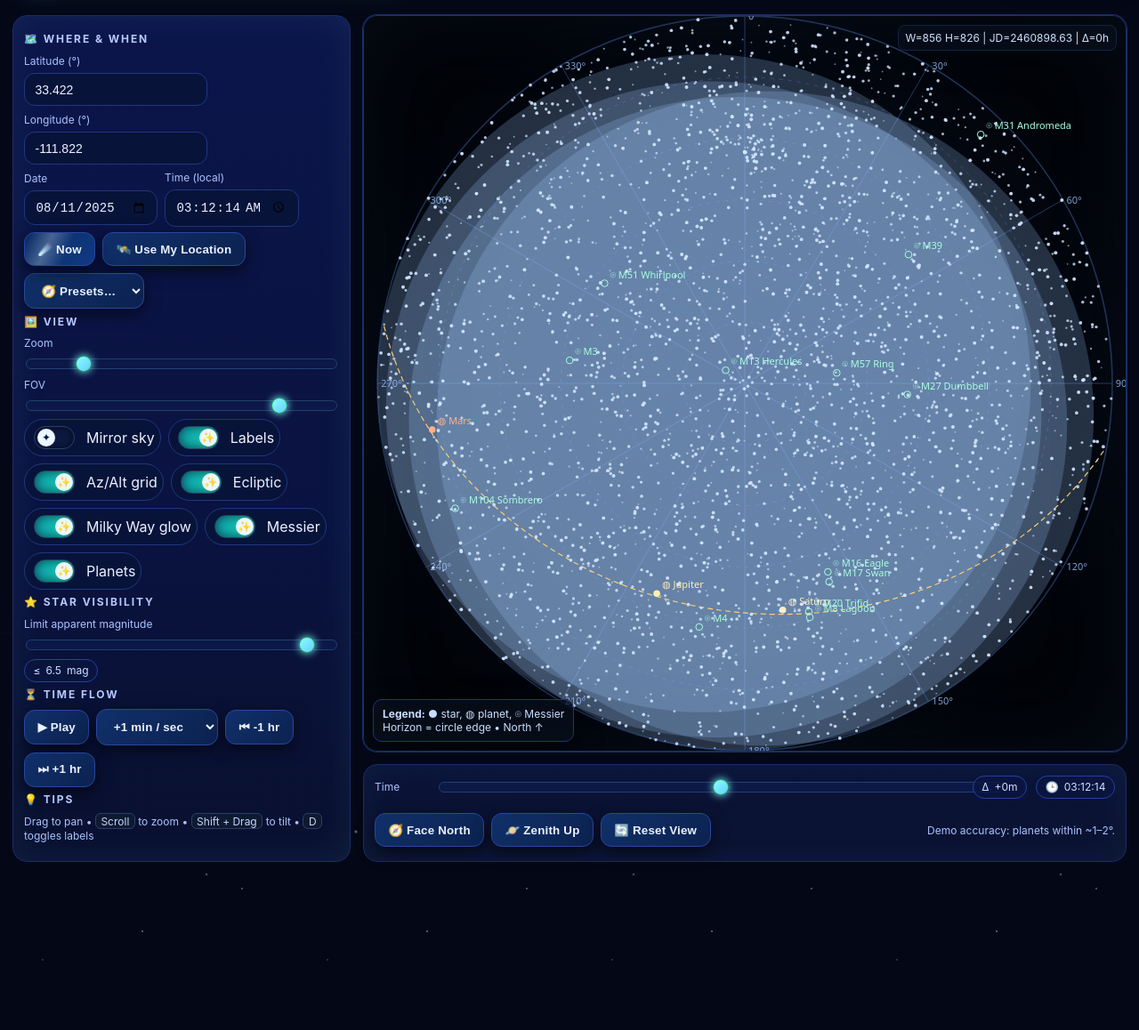
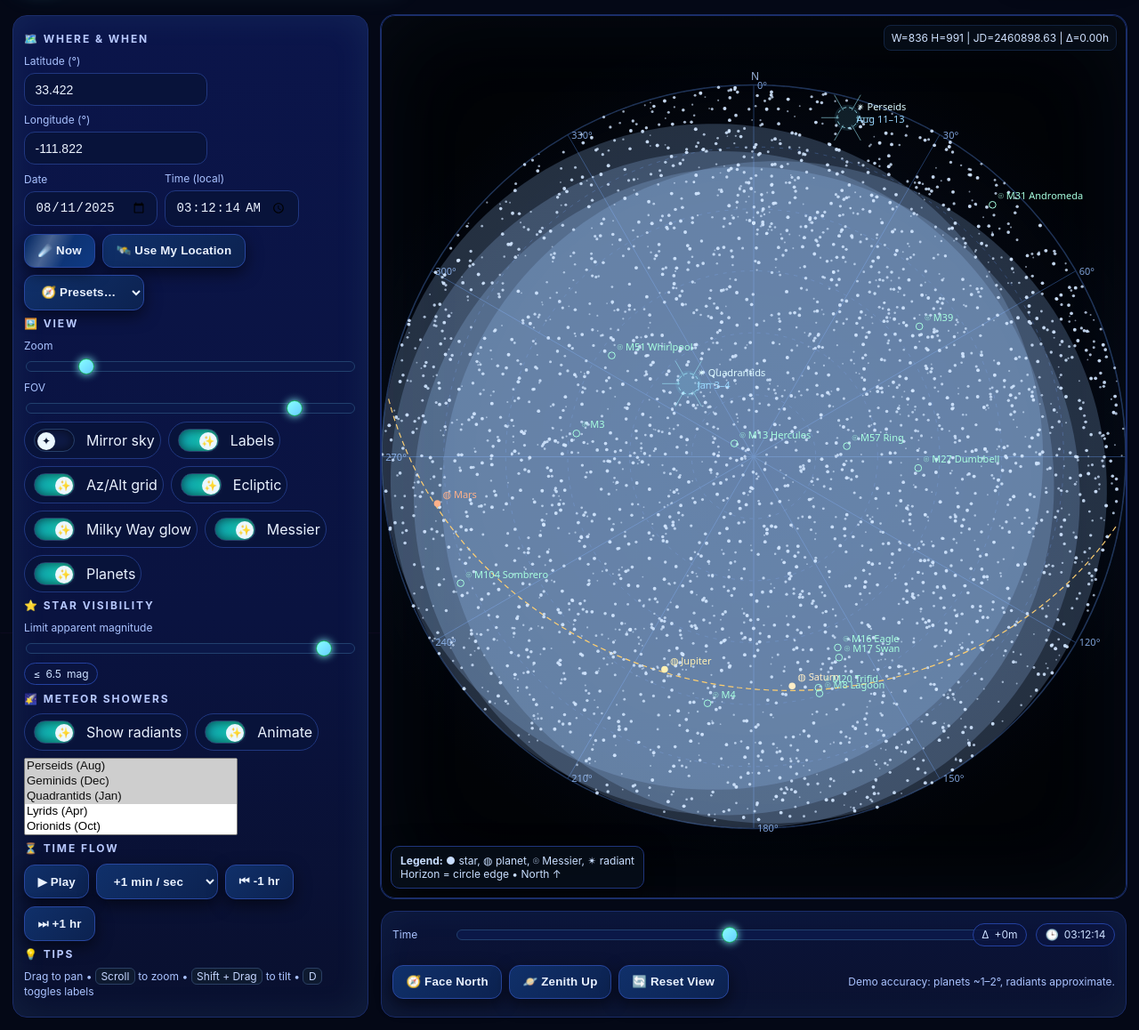
Before and after one commit to lightbuckets/NightSky, a plain HTML site: page index.html in a window 1280 px wide. Shown: the part 89-1247 px from the top of the page at 89% size. Before the commit the page ends 1072 px from the top, so only its background shows below. Drawn offline with Linux system fonts and the light colour scheme; animation ran at ten frames a second.

Commit message:
Add files via upload

```diff
--- a/index.html
+++ b/index.html
@@ -3,7 +3,7 @@
 <head>
 <meta charset="utf-8" />
 <meta name="viewport" content="width=device-width,initial-scale=1" />
-<title>Pocket Planetarium — v1.8 (Cosmic+ UltraSafe)</title>
+<title>Pocket Planetarium — v1.9 (Cosmic+ UltraSafe)</title>
 <style>
 /* ===== Cosmic+ Theme ===== */
 :root{
@@ -39,7 +39,7 @@ body::before{
 @keyframes twinkle{ 0%,100%{opacity:.55} 50%{opacity:.9} }
 
 /* Layout */
-#app{display:grid;grid-template-rows:78px 1fr 110px;grid-template-columns:380px 1fr;gap:14px;min-height:100vh;padding:14px;box-sizing:border-box}
+#app{display:grid;grid-template-rows:78px 1fr 120px;grid-template-columns:400px 1fr;gap:14px;min-height:100vh;padding:14px;box-sizing:border-box}
 header{grid-column:1/-1;display:flex;align-items:center;gap:12px}
 #brand{display:flex;align-items:center;gap:10px;padding:10px 12px;border-radius:14px;background:linear-gradient(180deg,#09133b,#08112e);border:1px solid var(--edge);box-shadow:0 0 16px #000 inset, 0 0 28px rgba(126,231,255,.08)}
 #logo{width:38px;height:38px;border-radius:50%;background:radial-gradient(circle at 30% 30%, #b8fff7 0%, #6dd3ff 40%, #2a4bff 60%, #001637 72%); box-shadow:0 0 24px #69f2ff88}
@@ -55,10 +55,10 @@ header h1{margin:0;font-weight:900;letter-spacing:.3px;text-shadow:0 0 18px rgba
 }
 #sky{width:100%;height:100%;display:block;cursor:grab}
 #overlay{position:absolute;inset:0;pointer-events:none}
-#bottom{grid-row:3;grid-column:2;display:grid;grid-template-rows:auto auto;gap:10px;align-items:center;background:linear-gradient(180deg,#0a1338 0,#0b1230 100%);border:1px solid var(--edge);border-radius:16px;padding:12px;box-shadow:inset 0 0 40px rgba(126,231,255,.05)}
+#bottom{grid-row:3;grid-column:2;display:grid;grid-template-rows:auto auto;gap:12px;align-items:center;background:linear-gradient(180deg,#0a1338 0,#0b1230 100%);border:1px solid var(--edge);border-radius:16px;padding:12px;box-shadow:inset 0 0 40px rgba(126,231,255,.05)}
 
 .panel h3{margin:.4rem 0 .6rem;font-size:12px;color:#b8c9ff;text-transform:uppercase;letter-spacing:.16em}
-.row{display:flex;gap:8px;align-items:center;flex-wrap:wrap;margin:.4rem 0}
+.row{display:flex;gap:8px;align-items:center;flex-wrap:wrap;margin:.45rem 0}
 .field{display:flex;flex-direction:column;gap:6px;min-width:150px}
 .field label{font-size:12px;color:var(--muted)}
 .field input,.field select{background:#08133a;border:1px solid #203780;color:var(--ink);border-radius:12px;padding:.6rem .72rem;font-size:14px;outline:none;transition:.15s}
@@ -97,6 +97,9 @@ canvas{image-rendering:optimizeSpeed;image-rendering:crisp-edges}
 .range{appearance:none;width:100%;height:10px;border-radius:999px;background:#0b1848;border:1px solid #21406e;outline:none}
 .range::-webkit-slider-thumb{appearance:none;width:18px;height:18px;border-radius:50%;background:linear-gradient(135deg,#8ff,#6cf);border:1px solid #2b6;box-shadow:0 0 10px #8ff}
 .range::-moz-range-thumb{width:18px;height:18px;border-radius:50%;background:linear-gradient(135deg,#8ff,#6cf);border:1px solid #2b6;box-shadow:0 0 10px #8ff}
+
+/* Meteor radiant label badge */
+.badgelite{display:inline-block;padding:.12rem .4rem;border:1px solid #2a4ba0;border-radius:999px;background:#08133a;color:#cfe1ff;font-size:11px}
 </style>
 </head>
 <body>
@@ -107,7 +110,7 @@ canvas{image-rendering:optimizeSpeed;image-rendering:crisp-edges}
       <div id="logo"></div>
       <h1>🪐 Pocket Planetarium</h1>
     </div>
-    <span class="badge">v1.8 Cosmic+ UltraSafe</span>
+    <span class="badge">v1.9 Cosmic+ UltraSafe</span>
     <span class="pill">W×H <span id="wh">—</span></span>
     <span class="pill">LST <span id="lstRead">—</span></span>
     <span style="flex:1"></span>
@@ -161,6 +164,19 @@ canvas{image-rendering:optimizeSpeed;image-rendering:crisp-edges}
       <span class="pill">≤ <span id="magRead">6.5</span> mag</span>
     </div>
 
+    <h3>🌠 Meteor Showers</h3>
+    <div class="row" id="meteorControls">
+      <label class="toggle"><input id="radiantsToggle" type="checkbox" checked/><span>Show radiants</span></label>
+      <label class="toggle"><input id="animateRadiants" type="checkbox" checked/><span>Animate</span></label>
+      <select id="showerSelect" multiple size="5" style="min-width:240px">
+        <option value="Perseids" selected>Perseids (Aug)</option>
+        <option value="Geminids" selected>Geminids (Dec)</option>
+        <option value="Quadrantids" selected>Quadrantids (Jan)</option>
+        <option value="Lyrids">Lyrids (Apr)</option>
+        <option value="Orionids">Orionids (Oct)</option>
+      </select>
+    </div>
+
     <h3>⏳ Time Flow</h3>
     <div class="row">
       <button id="play" class="btn">▶ Play</button>
@@ -184,7 +200,7 @@ canvas{image-rendering:optimizeSpeed;image-rendering:crisp-edges}
     <canvas id="sky"></canvas>
     <canvas id="overlay"></canvas>
     <div class="legend">
-      <div><strong>Legend:</strong> ● star, ◍ planet, ⌾ Messier</div>
+      <div><strong>Legend:</strong> ● star, ◍ planet, ⌾ Messier, ✴ radiant</div>
       <div>Horizon = circle edge • North ↑</div>
     </div>
     <div id="debug">debug: —</div>
@@ -205,7 +221,7 @@ canvas{image-rendering:optimizeSpeed;image-rendering:crisp-edges}
       <button class="btn" id="zenithBtn">🪐 Zenith Up</button>
       <button class="btn" id="resetView">🔄 Reset View</button>
       <span style="flex:1"></span>
-      <span class="note">Demo accuracy: planets within ~1–2°.</span>
+      <span class="note">Demo accuracy: planets ~1–2°, radiants approximate.</span>
     </div>
   </div>
 </div>
@@ -288,8 +304,8 @@ function geocentricEquatorial(name, jd){
   return {ra, dec};
 }
 
-// ===== Stars & Messier =====
-function seededRandom(seed){ let t=seed>>>0; return function(){ t=(t+0x6D2B79F5)|0; let r=Math.imul(t^(t>>>15),1|t); r^=r+Math.imul(r^(r>>>7),61|r); return ((r^(r>>>14))>>>0)/4294967296; };}
+// ===== Stars, Messier, Meteor Radiants =====
+function seededRandom(seed){ let t=seed>>>0; return function(){ t=(t+0x6D2B79F5)|0; let r=Math.imul(t^(t>>>15),1|t); r^=r+Math.imul(r^(r>>>7),61|t); return ((r^(r>>>14))>>>0)/4294967296; };}
 function makeStars(n=6500, seed=2025){
   const rnd=seededRandom(seed), out=[];
   for(let i=0;i<n;i++){
@@ -315,6 +331,15 @@ const MESSIER=[
  {n:'M38',h:5,m:29, d:35.8},{n:'M39',h:21,m:32, d:48.4},{n:'M104 Sombrero',h:12,m:40, d:-11.6}
 ].map(o=>({name:o.n, ra:raRad(o.h,o.m), dec:o.d*DEG}));
 
+/* Meteor shower radiants (approximate J2000 values) */
+const RADIANTS = [
+ {name:"Perseids",   ra: (3+4/60)*15*DEG,  dec: 58*DEG,  when:"Aug 11–13"},
+ {name:"Geminids",   ra: (7+28/60)*15*DEG, dec: 33*DEG,  when:"Dec 13–14"},
+ {name:"Quadrantids",ra: (15+28/60)*15*DEG,dec: 49*DEG,  when:"Jan 3–4"},
+ {name:"Lyrids",     ra: (18+4/60)*15*DEG, dec: 34*DEG,  when:"Apr 21–23"},
+ {name:"Orionids",   ra: (6+20/60)*15*DEG, dec: 16*DEG,  when:"Oct 21–22"},
+];
+
 // ===== Drawing & Projection =====
 const sky=document.getElementById('sky');
 const ol=document.getElementById('overlay');
@@ -334,6 +359,8 @@ let offsetSeconds = 0;         // current offset from baseTime (controlled by sc
 let yaw=0, pitch=0, mirror=false;
 let showLabels=true, showGrid=true, showEcliptic=true, showMW=true, showMessier=true, showPlanets=true;
 let magLimit = 6.5;
+let showRadiants = true, animateRadiants = true;
+let selectedShowerNames = new Set(["Perseids","Geminids","Quadrantids"]);
 
 function currentTime(){ return new Date(baseTime.getTime() + offsetSeconds*1000); }
 
@@ -387,7 +414,7 @@ function drawBackground(first=false){
   }
 }
 
-function drawGrid(lstRad){
+function drawGrid(){
   if(!showGrid) return;
   ctx.strokeStyle="#1f3358"; ctx.lineWidth=0.9; ctx.setLineDash([4,6]); ctx.beginPath();
   for(let alt=75*DEG; alt>0; alt-=15*DEG){
@@ -471,7 +498,47 @@ function drawPlanets(){
   }
   ctx.restore();
 }
-function drawInfo(){ octx.clearRect(0,0,W,H); }
+
+// Draw meteor radiants with optional animation (pulsing + spokes)
+function drawRadiants(){
+  if(!showRadiants) return;
+  const phase = animateRadiants ? (Date.now()%2000)/2000 : 0.3;
+  const pulse = 0.6 + 0.4*Math.sin(phase*2*Math.PI);
+  octx.clearRect(0,0,W,H);
+  octx.save();
+  for(const r of RADIANTS){
+    if(!selectedShowerNames.has(r.name)) continue;
+    const {az,alt} = azAltFromRADec(r.ra, r.dec, lat, currentLST);
+    if(alt<=0) continue;
+    const p=project(az,alt); if(!p) continue;
+    const base=8, rad=base + 6*pulse;
+    // glow
+    octx.beginPath(); octx.arc(p.x,p.y,rad+3,0,2*Math.PI);
+    octx.fillStyle="rgba(120,220,255,0.12)"; octx.fill();
+    // ring
+    octx.beginPath(); octx.arc(p.x,p.y,rad,0,2*Math.PI);
+    octx.strokeStyle="rgba(160,240,255,0.8)"; octx.lineWidth=1; octx.setLineDash([4,3]); octx.stroke(); octx.setLineDash([]);
+    // spokes
+    const spokes=6;
+    for(let i=0;i<spokes;i++){
+      const ang = (i/spokes)*2*Math.PI + phase*2*Math.PI;
+      const r1 = rad-2, r2 = rad+18;
+      octx.beginPath();
+      octx.moveTo(p.x + r1*Math.cos(ang), p.y + r1*Math.sin(ang));
+      octx.lineTo(p.x + r2*Math.cos(ang), p.y + r2*Math.sin(ang));
+      octx.strokeStyle="rgba(160,240,255,0.55)"; octx.lineWidth=1; octx.stroke();
+    }
+    // label
+    if(showLabels){
+      octx.fillStyle="#ddfaff"; octx.font="11px system-ui";
+      octx.fillText(`✴ ${r.name}`, p.x+10, p.y-8);
+      octx.fillStyle="#9bd8ff"; octx.fillText(r.when, p.x+10, p.y+6);
+    }
+  }
+  octx.restore();
+}
+
+function drawInfo(){ /* overlay now used by radiants */ }
 
 let currentJD=0, currentLST=0;
 function draw(first=false){
@@ -480,15 +547,17 @@ function draw(first=false){
   currentLST = lst(currentJD, lon);
   lstEl.textContent = hmsFromRad(currentLST);
   clockRead.textContent = `${pad(t.getHours())}:${pad(t.getMinutes())}:${pad(t.getSeconds())}`;
+  ctx.save();
   drawBackground(first);
-  drawGrid(currentLST);
+  drawGrid();
   drawMilkyWay();
   drawEcliptic();
   drawStars();
   drawMessier();
   drawPlanets();
-  drawInfo();
-  debugEl.textContent = `W=${W} H=${H} | JD=${currentJD.toFixed(2)} | Δ=${offsetSeconds/3600}h`;
+  ctx.restore();
+  drawRadiants(); // overlay
+  debugEl.textContent = `W=${W} H=${H} | JD=${currentJD.toFixed(2)} | Δ=${(offsetSeconds/3600).toFixed(2)}h`;
 }
 
 // ===== Interactions =====
@@ -550,6 +619,15 @@ const magSlider = document.getElementById('magLimit');
 const magRead = document.getElementById('magRead');
 magSlider.oninput = (e)=>{ magLimit=parseFloat(e.target.value); magRead.textContent=magLimit.toFixed(1); draw(); };
 
+// Meteor controls
+document.getElementById('radiantsToggle').onchange = (e)=>{ showRadiants = e.target.checked; draw(); };
+document.getElementById('animateRadiants').onchange = (e)=>{ animateRadiants = e.target.checked; };
+const showerSelect = document.getElementById('showerSelect');
+showerSelect.addEventListener('change', ()=>{
+  selectedShowerNames = new Set(Array.from(showerSelect.selectedOptions).map(o=>o.value));
+  draw();
+});
+
 // Time scrubber
 const scrub = document.getElementById('timeScrub');
 function updateDeltaRead(){
@@ -609,7 +687,6 @@ function tick(){
   const dt = (now - lastT)/1000; lastT = now;
   if(playing){
     offsetSeconds += rate * dt; // rate = sim seconds per real second
-    // clamp slider range for UX; extend if needed
     offsetSeconds = Math.max(parseInt(scrub.min,10), Math.min(parseInt(scrub.max,10), offsetSeconds));
     scrub.value = Math.round(offsetSeconds);
     updateDeltaRead();
@@ -624,9 +701,7 @@ function tick(){
 
 // Init robust sizing
 function init(){
-  // Populate now & draw once
   setNow();
-  // Triple RAF + ResizeObserver + fallback
   requestAnimationFrame(()=>requestAnimationFrame(()=>requestAnimationFrame(()=>{
     resize();
     if('ResizeObserver' in window){
```
